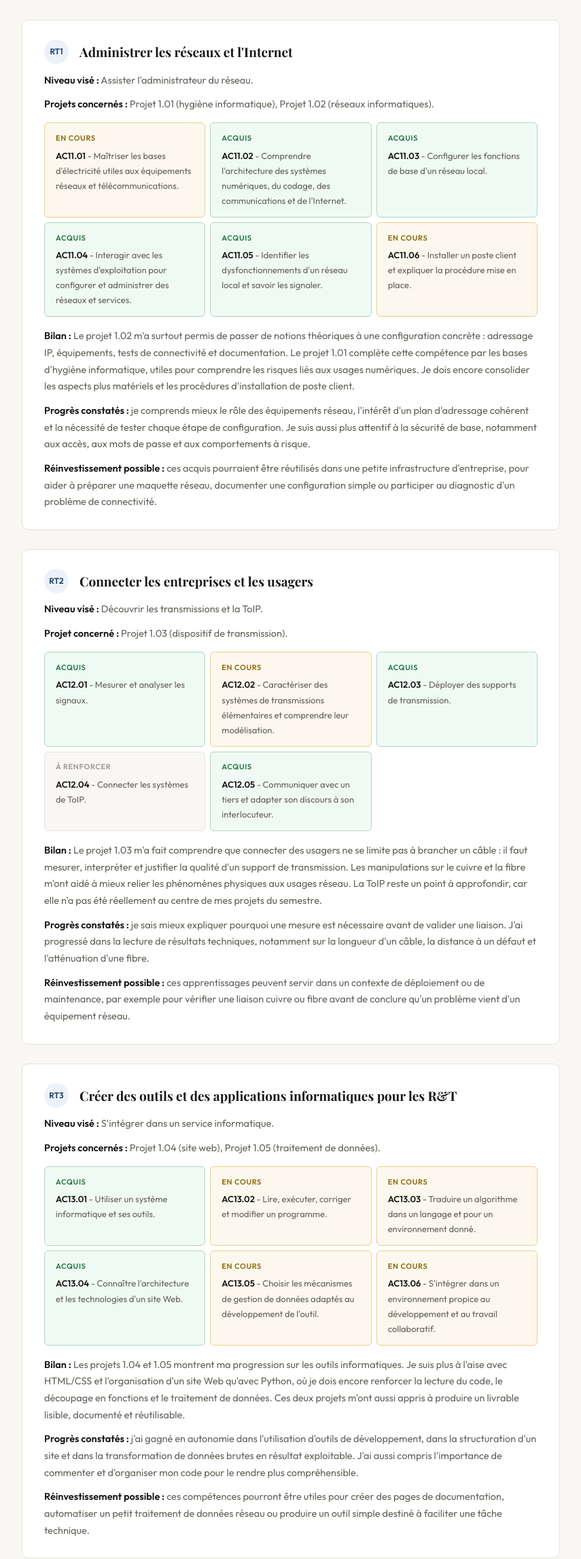
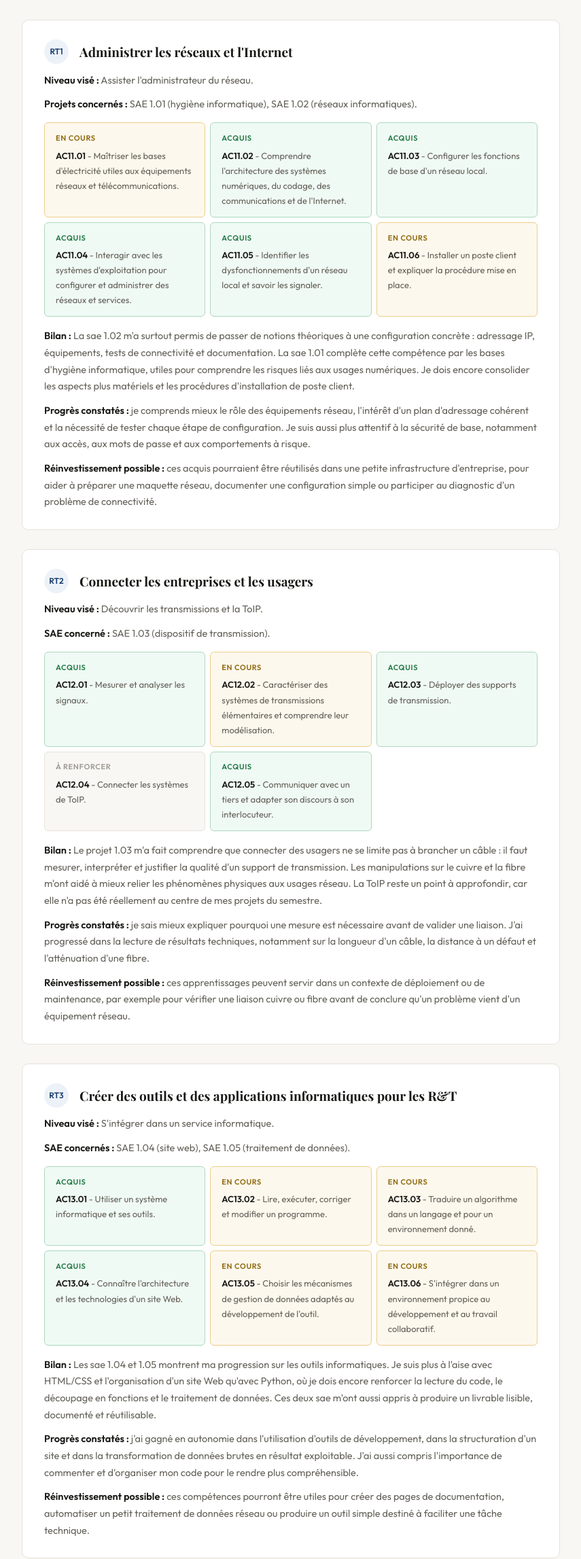
Before and after one commit to Shuyark/Portfolio, a plain HTML site: page site/bilan.html in a window 1280 px wide. Shown: the part 238-2532 px from the top of the page at 68% size, without its empty margins (212-1067 px from the left). Drawn offline with nearby package versions, Linux system fonts and the light colour scheme; a web font is replaced by a local one.

Commit message:
Update project labels

```diff
--- a/site/bilan.html
+++ b/site/bilan.html
@@ -36,7 +36,7 @@
           <h2>Administrer les réseaux et l'Internet</h2>
         </div>
         <p><strong>Niveau visé :</strong> Assister l'administrateur du réseau.</p>
-        <p><strong>Projets concernés :</strong> Projet 1.01 (hygiène informatique), Projet 1.02 (réseaux informatiques).</p>
+        <p><strong>Projets concernés :</strong> SAE 1.01 (hygiène informatique), SAE 1.02 (réseaux informatiques).</p>
         <div class="ac-grid">
           <div class="ac-card ac-card--progress">
             <span class="ac-status">En cours</span>
@@ -63,7 +63,7 @@
             <p><strong>AC11.06</strong> - Installer un poste client et expliquer la procédure mise en place.</p>
           </div>
         </div>
-        <p style="margin-top:1rem;"><strong>Bilan :</strong> Le projet 1.02 m'a surtout permis de passer de notions théoriques à une configuration concrète : adressage IP, équipements, tests de connectivité et documentation. Le projet 1.01 complète cette compétence par les bases d'hygiène informatique, utiles pour comprendre les risques liés aux usages numériques. Je dois encore consolider les aspects plus matériels et les procédures d'installation de poste client.</p>
+        <p style="margin-top:1rem;"><strong>Bilan :</strong> La sae 1.02 m'a surtout permis de passer de notions théoriques à une configuration concrète : adressage IP, équipements, tests de connectivité et documentation. La sae 1.01 complète cette compétence par les bases d'hygiène informatique, utiles pour comprendre les risques liés aux usages numériques. Je dois encore consolider les aspects plus matériels et les procédures d'installation de poste client.</p>
         <p><strong>Progrès constatés :</strong> je comprends mieux le rôle des équipements réseau, l'intérêt d'un plan d'adressage cohérent et la nécessité de tester chaque étape de configuration. Je suis aussi plus attentif à la sécurité de base, notamment aux accès, aux mots de passe et aux comportements à risque.</p>
         <p><strong>Réinvestissement possible :</strong> ces acquis pourraient être réutilisés dans une petite infrastructure d'entreprise, pour aider à préparer une maquette réseau, documenter une configuration simple ou participer au diagnostic d'un problème de connectivité.</p>
       </section>
@@ -74,7 +74,7 @@
           <h2>Connecter les entreprises et les usagers</h2>
         </div>
         <p><strong>Niveau visé :</strong> Découvrir les transmissions et la ToIP.</p>
-        <p><strong>Projet concerné :</strong> Projet 1.03 (dispositif de transmission).</p>
+        <p><strong>SAE concerné :</strong> SAE 1.03 (dispositif de transmission).</p>
         <div class="ac-grid">
           <div class="ac-card ac-card--ok">
             <span class="ac-status">Acquis</span>
@@ -108,7 +108,7 @@
           <h2>Créer des outils et des applications informatiques pour les R&T</h2>
         </div>
         <p><strong>Niveau visé :</strong> S'intégrer dans un service informatique.</p>
-        <p><strong>Projets concernés :</strong> Projet 1.04 (site web), Projet 1.05 (traitement de données).</p>
+        <p><strong>SAE concernés :</strong> SAE 1.04 (site web), SAE 1.05 (traitement de données).</p>
         <div class="ac-grid">
           <div class="ac-card ac-card--ok">
             <span class="ac-status">Acquis</span>
@@ -135,7 +135,7 @@
             <p><strong>AC13.06</strong> - S'intégrer dans un environnement propice au développement et au travail collaboratif.</p>
           </div>
         </div>
-        <p style="margin-top:1rem;"><strong>Bilan :</strong> Les projets 1.04 et 1.05 montrent ma progression sur les outils informatiques. Je suis plus à l'aise avec HTML/CSS et l'organisation d'un site Web qu'avec Python, où je dois encore renforcer la lecture du code, le découpage en fonctions et le traitement de données. Ces deux projets m'ont aussi appris à produire un livrable lisible, documenté et réutilisable.</p>
+        <p style="margin-top:1rem;"><strong>Bilan :</strong> Les sae 1.04 et 1.05 montrent ma progression sur les outils informatiques. Je suis plus à l'aise avec HTML/CSS et l'organisation d'un site Web qu'avec Python, où je dois encore renforcer la lecture du code, le découpage en fonctions et le traitement de données. Ces deux sae m'ont aussi appris à produire un livrable lisible, documenté et réutilisable.</p>
         <p><strong>Progrès constatés :</strong> j'ai gagné en autonomie dans l'utilisation d'outils de développement, dans la structuration d'un site et dans la transformation de données brutes en résultat exploitable. J'ai aussi compris l'importance de commenter et d'organiser mon code pour le rendre plus compréhensible.</p>
         <p><strong>Réinvestissement possible :</strong> ces compétences pourront être utiles pour créer des pages de documentation, automatiser un petit traitement de données réseau ou produire un outil simple destiné à faciliter une tâche technique.</p>
       </section>
```
Also changed, not shown: site/sae.html (+5 -5 lines).
